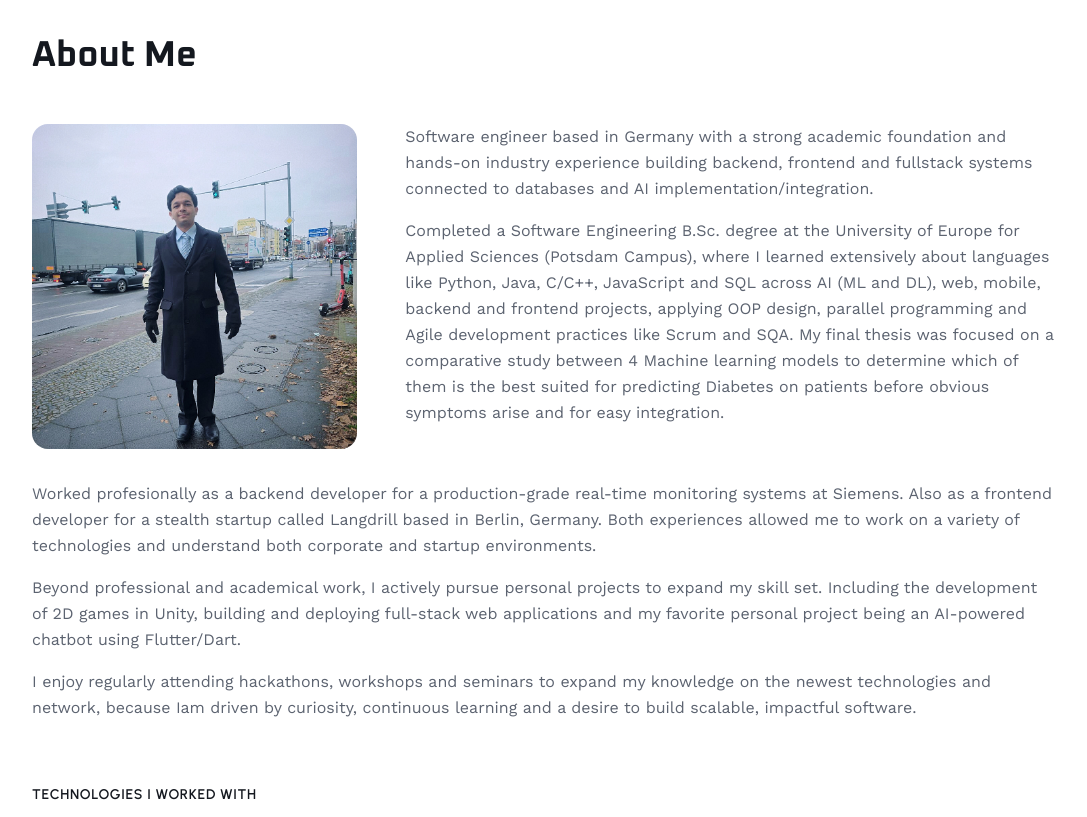
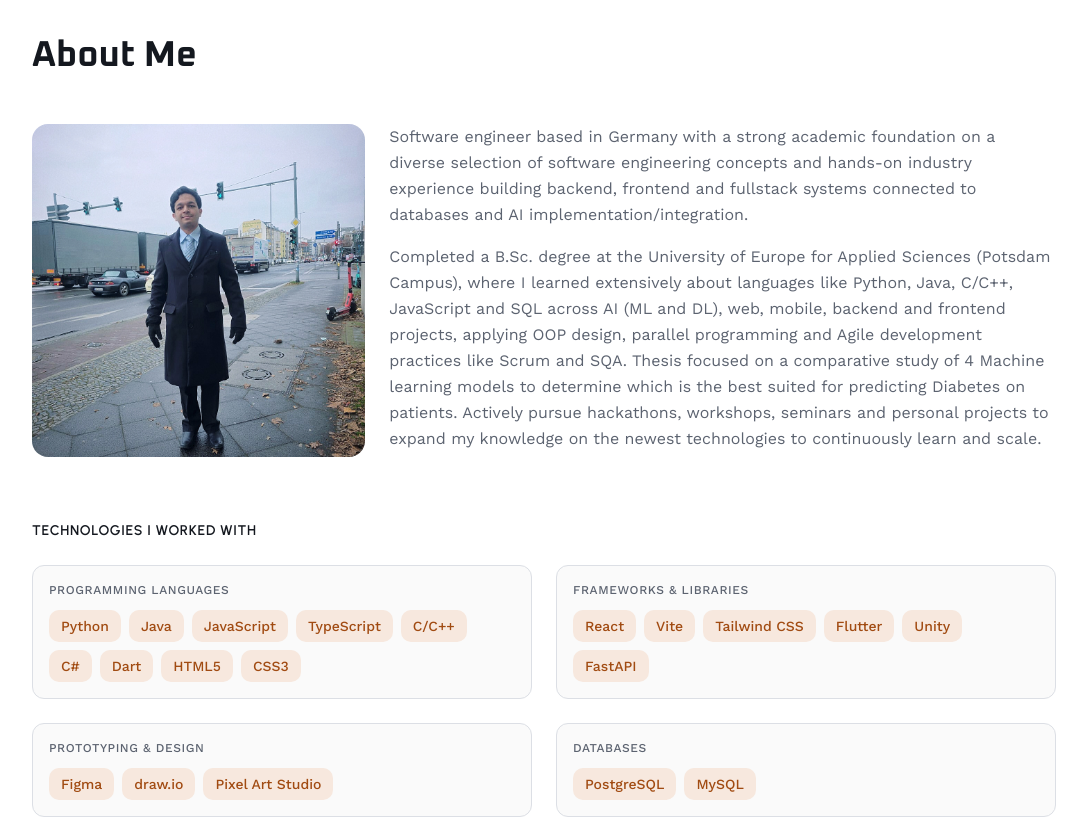
Before and after one commit to Rouxxel/per_web_venzer, a React (Vite) app in the folder frontend/: page / in a window 1280 px wide. Shown: the part 860-1677 px from the top of the page, without its empty margins (96-1183 px from the left). Built offline with nearby package versions, Linux system fonts and the light colour scheme; the HTML template or start-up script is replaced by a standard one.

Commit message:
Reduce Reduce intro and modify language jsons, add slider capabilities for many images in about me section

```diff
--- a/frontend/src/languages/eng.json
+++ b/frontend/src/languages/eng.json
@@ -17,13 +17,8 @@
         "about_section": {
             "section_title": "About Me",
             "bio_intro_txts": [
-                "Software engineer based in Germany with a strong academic foundation and hands-on industry experience building backend, frontend and fullstack systems connected to databases and AI implementation/integration.",
-                "Completed a Software Engineering B.Sc. degree at the University of Europe for Applied Sciences (Potsdam Campus), where I learned extensively about languages like Python, Java, C/C++, JavaScript and SQL across AI (ML and DL), web, mobile, backend and frontend projects, applying OOP design, parallel programming and Agile development practices like Scrum and SQA. My final thesis was focused on a comparative study between 4 Machine learning models to determine which of them is the best suited for predicting Diabetes on patients before obvious symptoms arise and for easy integration."
-            ],
-            "bio_below_txts": [
-                "Worked profesionally as a backend developer for a production-grade real-time monitoring systems at Siemens. Also as a frontend developer for a stealth startup called Langdrill based in Berlin, Germany. Both experiences allowed me to work on a variety of technologies and understand both corporate and startup environments.",
-                "Beyond professional and academical work, I actively pursue personal projects to expand my skill set. Including the development of 2D games in Unity, building and deploying full-stack web applications and my favorite personal project being an AI-powered chatbot using Flutter/Dart.",
-                "I enjoy regularly attending hackathons, workshops and seminars to expand my knowledge on the newest technologies and network, because Iam driven by curiosity, continuous learning and a desire to build scalable, impactful software."
+                "Software engineer based in Germany with a strong academic foundation on a diverse selection of software engineering concepts and hands-on industry experience building backend, frontend and fullstack systems connected to databases and AI implementation/integration.",
+                "Completed a B.Sc. degree at the University of Europe for Applied Sciences (Potsdam Campus), where I learned extensively about languages like Python, Java, C/C++, JavaScript and SQL across AI (ML and DL), web, mobile, backend and frontend projects, applying OOP design, parallel programming and Agile development practices like Scrum and SQA. Thesis focused on a comparative study of 4 Machine learning models to determine which is the best suited for predicting Diabetes on patients. Actively pursue hackathons, workshops, seminars and personal projects to expand my knowledge on the newest technologies to continuously learn and scale."
             ],
             "tech_stack_title": "Technologies I Worked With",
             "tech_subsections": {
--- a/frontend/src/languages/esp.json
+++ b/frontend/src/languages/esp.json
@@ -17,13 +17,8 @@
         "about_section": {
             "section_title": "Sobre mí",
             "bio_intro_txts": [
-                "Ingeniero de software radicado en Alemania, con una sólida base académica y experiencia en la industria construyendo sistemas backend, frontend y fullstack conectados a bases de datos y con implementación/integración de IAs.",
-                "Completé una licenciatura en Ingeniería de Software en la University of Europe for Applied Sciences (campus de Potsdam), donde aprendí ampliamente lenguajes como Python, Java, C/C++, JavaScript y SQL en proyectos de IA (ML y DL), web, móvil, backend y frontend, aplicando diseño orientado a objetos, programación paralela y prácticas Agile como Scrum y SQA. Mi tesis final se centró en un estudio comparativo entre 4 modelos de Machine Learning para determinar cuál se adapta mejor a la predicción de diabetes en pacientes antes de que aparezcan síntomas evidentes y sea de fácil integración."
-            ],
-            "bio_below_txts": [
-                "Trabajé profesionalmente como desarrollador backend en sistemas de monitoreo en tiempo real de nivel de producción en Siemens. También como desarrollador frontend en una startup stealth llamada Langdrill, con sede en Berlín, Alemania. Ambas experiencias me permitieron trabajar con una gran variedad de tecnologías y entender tanto entornos corporativos como de startup.",
-                "Además del trabajo profesional y académico, desarrollo activamente proyectos personales para ampliar mis habilidades. Entre ellos, el desarrollo de juegos 2D en Unity, la creación y despliegue de aplicaciones web fullstack y, mi proyecto personal favorito, un chatbot que integra la API de un proveedor de IA y desarrollado en Flutter/Dart.",
-                "Disfruto asistir regularmente a hackathons, workshops y seminarios para ampliar mi conocimiento sobre las tecnologías más recientes y hacer networking, porque me impulsa la curiosidad, el aprendizaje continuo y el deseo de construir software escalable e impactante."
+                "Ingeniero en software localizado en Alemania y una sólida formación académica en una amplia variedad de conceptos de ingeniería de software, además de experiencia práctica en la industria desarrollando sistemas backend, frontend y fullstack conectados a bases de datos e implementación/integración de IA.",
+                "Completé una licenciatura (B.Sc.) en la University of Europe for Applied Sciences (Campus Potsdam), adquiriendo conocimientos en lenguajes como Python, Java, C/C++, JavaScript y SQL, aplicados a proyectos de IA (ML y DL), web, móvil, backend y frontend, utilizando OOP, paralelismo y prácticas de desarrollo Agile como Scrum y SQA. Tesis centrada en un estudio comparativo de 4 modelos de Machine Learning para determinar cuál es el más adecuado para predecir la diabetes en pacientes. Participo activamente en hackathons, talleres, seminarios y proyectos personales para ampliar mi conocimiento sobre las tecnologías más recientes y seguir aprendiendo y creciendo profesionalmente."
             ],
             "tech_stack_title": "Tecnologías con las que he trabajado",
             "tech_subsections": {
--- a/frontend/src/sections/About.tsx
+++ b/frontend/src/sections/About.tsx
@@ -1,11 +1,25 @@
-import { motion } from "framer-motion";
+import { motion, AnimatePresence } from "framer-motion";
+import { useState } from "react";
+import { ChevronLeft, ChevronRight } from "lucide-react";
 import { skillSections } from "@/data/skills";
 import SectionInner from "@/components/SectionInner";
 import { useLanguage } from "@/languages/language_invoker";
 
+// ─── Add your portrait images here ───────────────────────────────────────────
+// To add more: just append entries to this array, e.g.:
+// { src: "/images/portray_2.png", alt: "photo name" }
+const PORTRAIT_IMAGES = [
+  { src: "/images/portray_alt.png", alt: "Sebastian Russo" },
+];
+
 const About = () => {
   const { language } = useLanguage();
   const aboutLanguage = language.sections.about_section;
+  const [photoIndex, setPhotoIndex] = useState(0);
+  const hasMultiple = PORTRAIT_IMAGES.length > 1;
+
+  const prev = () => setPhotoIndex((i) => (i - 1 + PORTRAIT_IMAGES.length) % PORTRAIT_IMAGES.length);
+  const next = () => setPhotoIndex((i) => (i + 1) % PORTRAIT_IMAGES.length);
 
   const subsectionBySkillSection = Object.values(aboutLanguage.tech_subsections).reduce<
     Record<string, string>
@@ -28,20 +42,56 @@ const About = () => {
         </motion.h2>
 
         {/* Row: photo left, intro bio right */}
-        <div className="grid md:grid-cols-[1fr_2fr] gap-12 items-start">
+        <div className="grid md:grid-cols-[1fr_2fr] gap-6 items-start">
           {/* Profile photo */}
           <motion.div
             initial={{ opacity: 0, scale: 0.85, x: -30 }}
             whileInView={{ opacity: 1, scale: 1, x: 0 }}
             viewport={{ once: true }}
             transition={{ duration: 0.65, ease: "easeOut" }}
-            className="aspect-square rounded-2xl overflow-hidden shrink-0"
+            className="relative aspect-square rounded-2xl overflow-hidden shrink-0"
           >
-            <img
-              src="/images/portray_alt.png"
-              alt="Sebastian Russo"
-              className="w-full h-full object-cover"
-            />
+            <AnimatePresence mode="wait">
+              <motion.img
+                key={photoIndex}
+                src={PORTRAIT_IMAGES[photoIndex].src}
+                alt={PORTRAIT_IMAGES[photoIndex].alt}
+                initial={{ opacity: 0, x: 30 }}
+                animate={{ opacity: 1, x: 0 }}
+                exit={{ opacity: 0, x: -30 }}
+                transition={{ duration: 0.3, ease: "easeOut" }}
+                className="w-full h-full object-cover"
+              />
+            </AnimatePresence>
+
+            {hasMultiple && (
+              <>
+                <button
+                  onClick={prev}
+                  aria-label="Previous photo"
+                  className="absolute left-2 top-1/2 -translate-y-1/2 rounded-full bg-background/70 backdrop-blur-sm p-1.5 text-foreground hover:bg-background/90 transition-colors"
+                >
+                  <ChevronLeft className="h-4 w-4" />
+                </button>
+                <button
+                  onClick={next}
+                  aria-label="Next photo"
+                  className="absolute right-2 top-1/2 -translate-y-1/2 rounded-full bg-background/70 backdrop-blur-sm p-1.5 text-foreground hover:bg-background/90 transition-colors"
+                >
+                  <ChevronRight className="h-4 w-4" />
+                </button>
+                <div className="absolute bottom-2 left-1/2 -translate-x-1/2 flex gap-1.5">
+                  {PORTRAIT_IMAGES.map((_, i) => (
+                    <button
+                      key={i}
+                      onClick={() => setPhotoIndex(i)}
+                      aria-label={`Photo ${i + 1}`}
+                      className={`h-1.5 rounded-full transition-all ${i === photoIndex ? "w-4 bg-primary" : "w-1.5 bg-background/70"}`}
+                    />
+                  ))}
+                </div>
+              </>
+            )}
           </motion.div>
 
           <div className="space-y-4">
@@ -60,28 +110,13 @@ const About = () => {
           </div>
         </div>
 
-        {/* Rest of bio: full width below photo + intro */}
-        <div className="mt-8 space-y-4 mb-16">
-          {aboutLanguage.bio_below_txts.map((paragraph, i) => (
-            <motion.p
-              key={i}
-              initial={{ opacity: 0, y: 30 }}
-              whileInView={{ opacity: 1, y: 0 }}
-              viewport={{ once: true }}
-              transition={{ duration: 0.55, delay: 0.12 * i, ease: "easeOut" }}
-              className="text-muted-foreground leading-relaxed"
-            >
-              {paragraph}
-            </motion.p>
-          ))}
-        </div>
-
         {/* Skills: 2 sections per row */}
         <motion.div
           initial={{ opacity: 0, y: 35 }}
           whileInView={{ opacity: 1, y: 0 }}
           viewport={{ once: true }}
           transition={{ duration: 0.6, delay: 0.25, ease: "easeOut" }}
+          className="mt-16"
         >
           <h3 className="text-sm font-semibold font-subtitle text-foreground uppercase tracking-wider mb-6">
             {aboutLanguage.tech_stack_title}
--- a/frontend/src/sections/Projects.tsx
+++ b/frontend/src/sections/Projects.tsx
@@ -182,7 +182,7 @@ const Projects = () => {
                 className="group rounded-xl border border-border bg-card p-6 flex flex-col transition-shadow hover:shadow-xl"
               >
                 {/* Project image or placeholder */}
-                <div className="aspect-square rounded-lg bg-muted mb-4 overflow-hidden">
+                <div className="rounded-lg bg-muted mb-4 overflow-hidden h-40 sm:h-52 md:aspect-square md:h-auto">
                   {project.image ? (
                     <img
                       src={project.image}
```
Also changed, not shown: frontend/src/languages/fra.json (+2 -7 lines).
